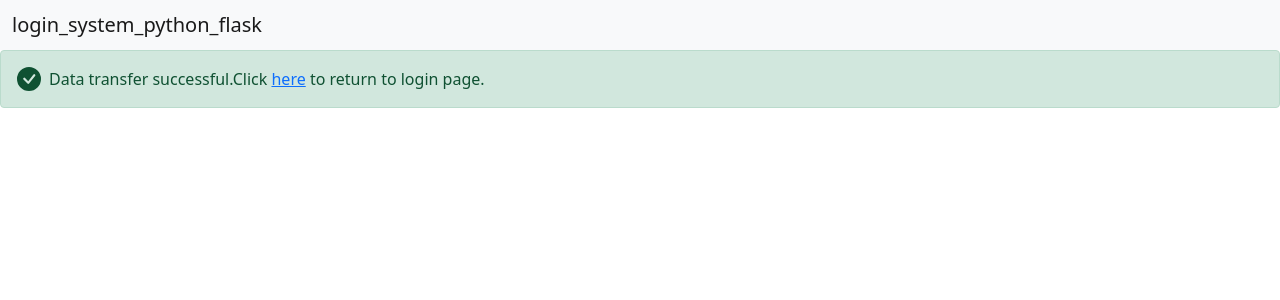
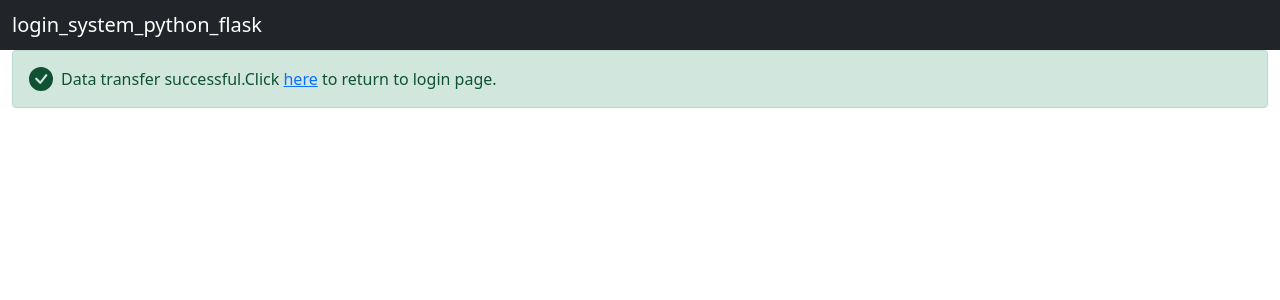
Before and after one commit to varun-k-victor/login_system_python_flask, a Flask app: page /msg in a window 1280 px wide. Shown: the top 300 px of the page. Run offline with Flask 2, Linux system fonts and the light colour scheme.

Commit message:
minor change

```diff
--- a/templates/base.html
+++ b/templates/base.html
@@ -8,9 +8,9 @@
 {% block title %}{% endblock %}
 </TITLE>
 <BODY>
-<nav class="navbar navbar-light bg-light">
+<nav class="navbar navbar-light bg-dark">
 <div class="container-fluid">
-<span class="navbar-brand mb-0 h1">login_system_python_flask</span>
+<span class="navbar-brand mb-0 h1" style=color:white>login_system_python_flask</span>
 </div>
 </nav>
 {% block content %}
--- a/templates/msg.html
+++ b/templates/msg.html
@@ -1,6 +1,7 @@
 {% extends "base.html" %}
 {% block title %}Message{% endblock %}
 {% block content %}
+<div class="container-fluid">
 <svg xmlns="http://www.w3.org/2000/svg" style="display: none;">
   <symbol id="check-circle-fill" fill="currentColor" viewBox="0 0 16 16">
     <path d="M16 8A8 8 0 1 1 0 8a8 8 0 0 1 16 0zm-3.97-3.03a.75.75 0 0 0-1.08.022L7.477 9.417 5.384 7.323a.75.75 0 0 0-1.06 1.06L6.97 11.03a.75.75 0 0 0 1.079-.02l3.992-4.99a.75.75 0 0 0-.01-1.05z"/>
@@ -18,4 +19,5 @@
     Data transfer successful.Click <a href="{{url_for("login")}}">here</a> to return to login page.
   </div>
 </div>
+</div>
 {% endblock %}
```
